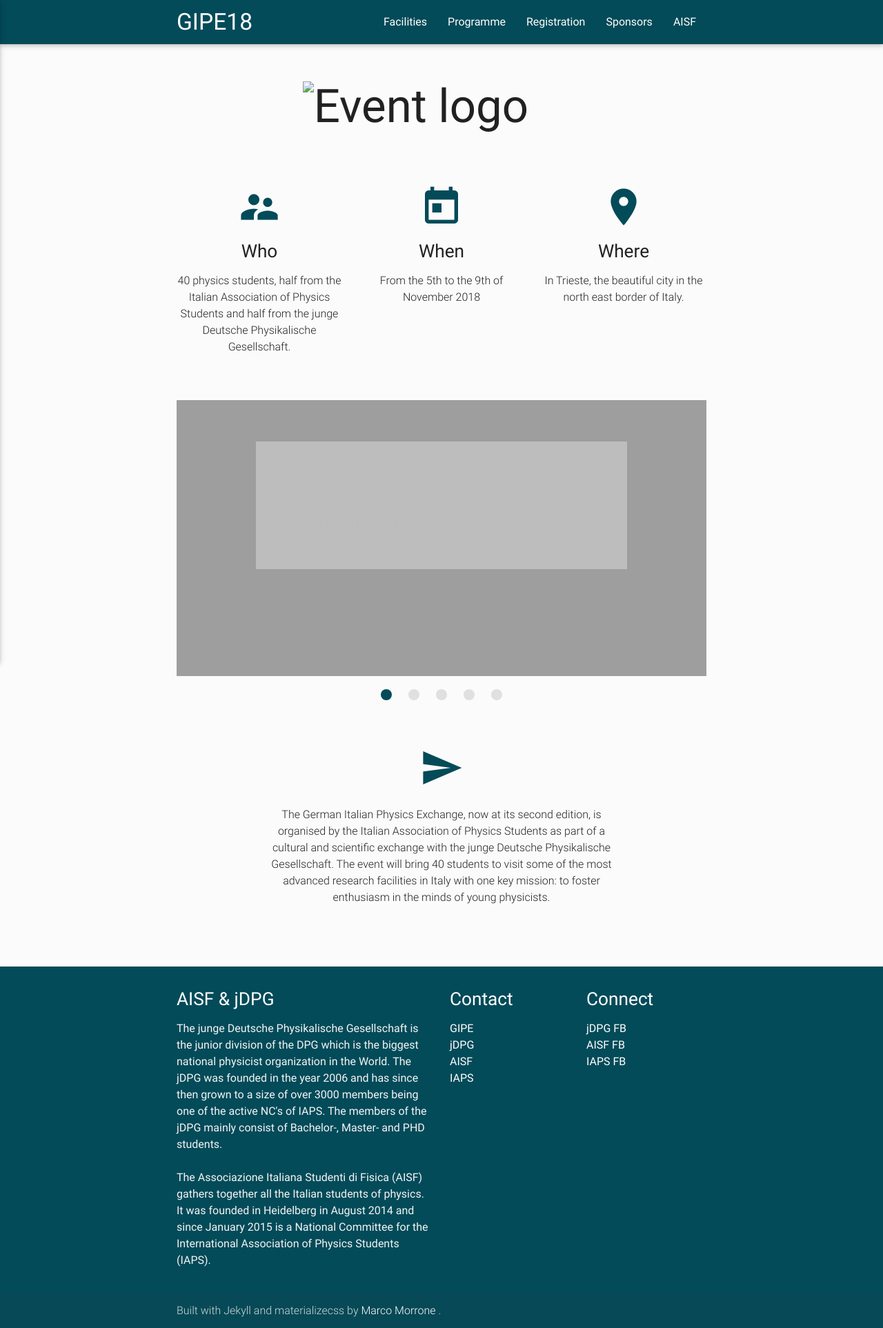
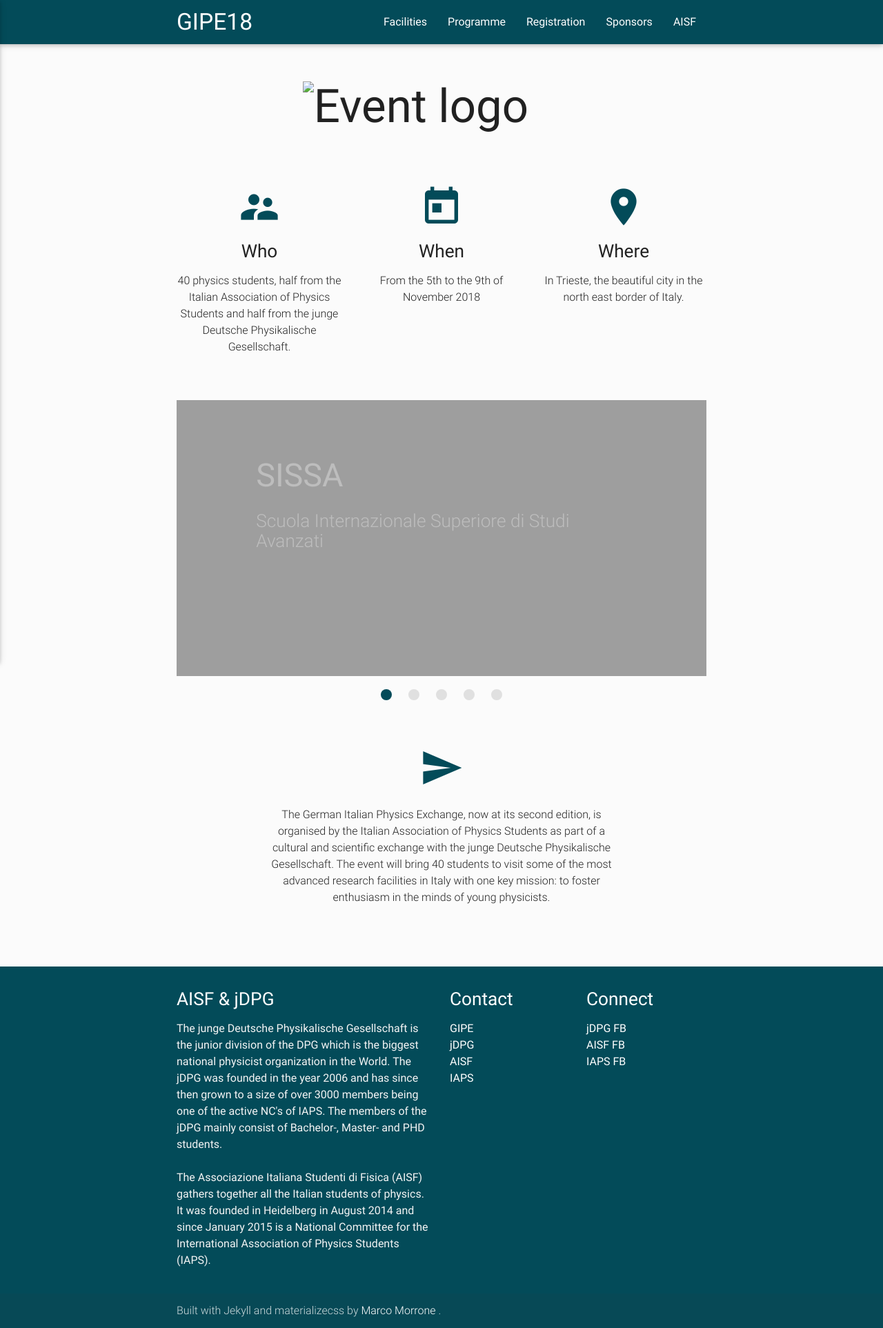
Before and after one commit to ai-sf/ring18, a Jekyll site: the page built from index.html, in a window 1280 px wide. Shown: the whole page at 69% size. Built offline with Jekyll 4.4.1, drawn with Linux system fonts in a browser that asks for light colours; nearby versions of some CDN libraries.

Commit message:
elimino colore box

```diff
--- a/index.html
+++ b/index.html
@@ -41,9 +41,9 @@ layout: default
           {% for slide in site.data.home.slideshow %}
             <li>
               <img src="{{ site.url }}/{{ slide.img }}" alt="{{ slide.alt }}">
-              <div class="caption left-align light grey lighten-1 grey-text text-lighten-1">
+              <div class="caption left-align light  grey-text text-lighten-1">
                 <h4>{{ slide.title }}</h4>
-                <p class="light grey lighten-1 grey-text text-lighten-1">{{ slide.text }}</p>
+                <p class="light  grey-text text-lighten-1">{{ slide.text }}</p>
               </div>
             </li>
           {% endfor %}
```
